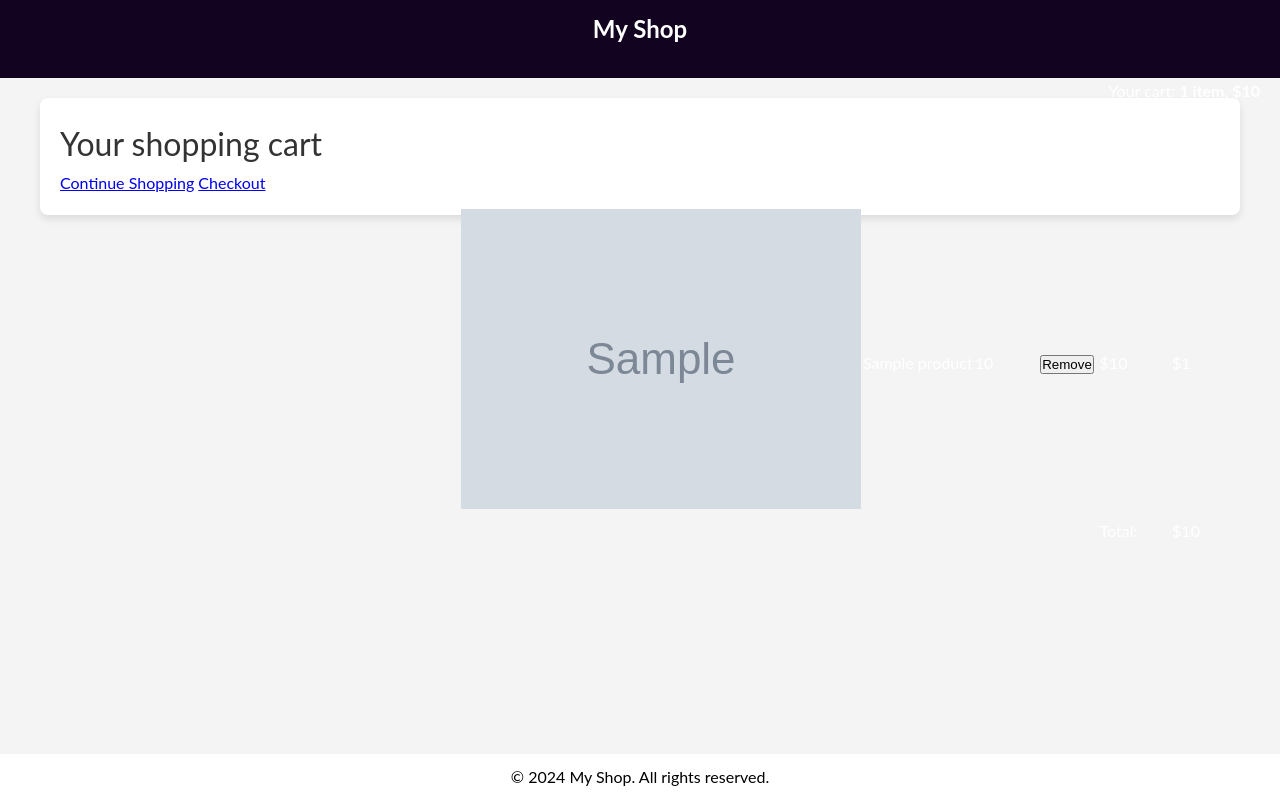
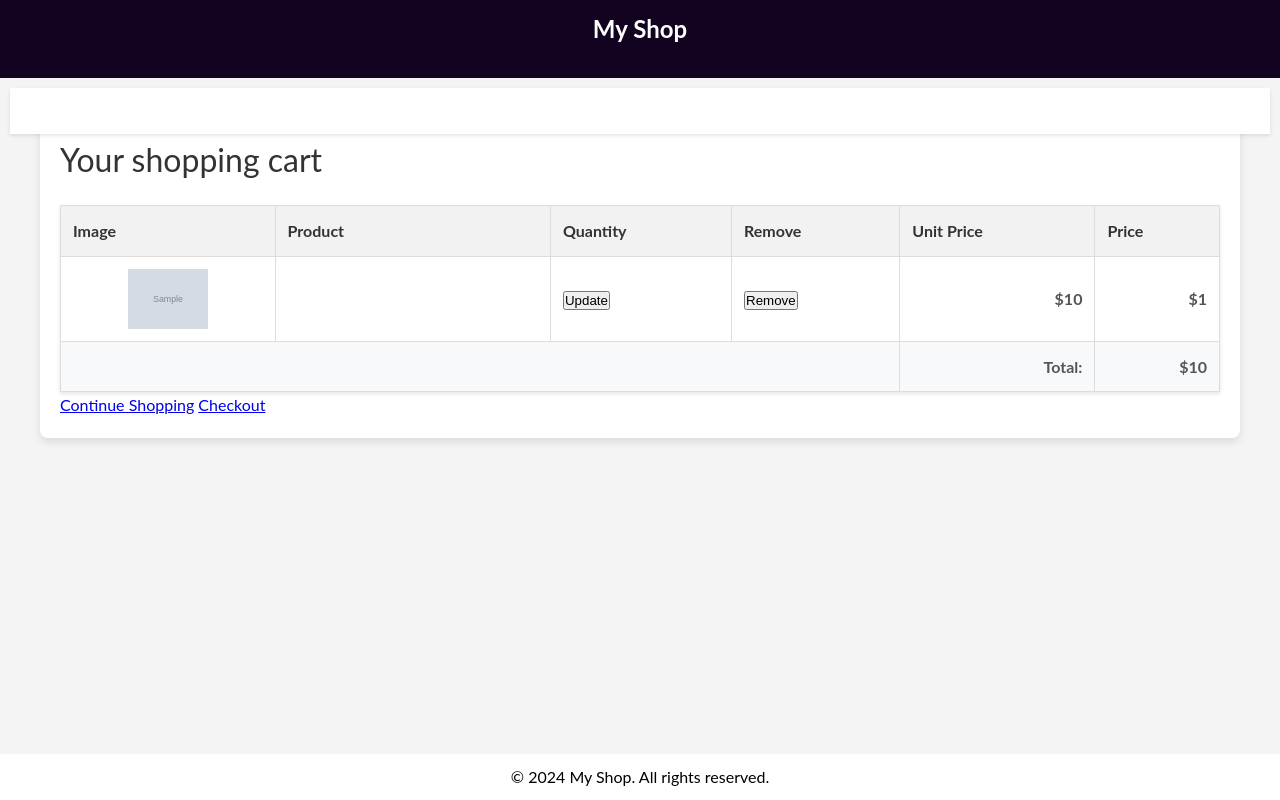
Before and after one commit to Kwesi-Nyamekye/Adefolo-online-shop, a Django app: template cart/templates/cart/cart_detail.html in a window 1280 px wide. Run offline with Django 5.2, Linux system fonts and the light colour scheme; the template is opened without the code that fills it: most values are stand-ins (such as "Sample title", 1, 10 or a date in 2020); grey boxes marked "Sample" are stand-in pictures; parts of the project's set-up code (start-up, migrations or seed data) failed here and were passed over.

Commit message:
Update views and templates

```diff
--- /dev/null
+++ b/cart/context_processors.py
@@ -0,0 +1,4 @@
+from .cart import Cart
+
+def cart(request):
+    return {'cart': Cart(request)}
--- /dev/null
+++ b/cart/static/cart/cart_detail.css
@@ -0,0 +1,79 @@
+/* Cart table */
+.cart {
+    width: 100%;
+    border-collapse: collapse;
+    margin-top: 20px;
+    background-color: #ffffff;
+    box-shadow: 0 2px 4px rgba(0, 0, 0, 0.1);
+}
+
+.cart th,
+.cart td {
+    border: 1px solid #ddd;
+    padding: 12px;
+    text-align: left;
+}
+
+.cart th {
+    background-color: #f2f2f2;
+    font-weight: bold;
+    color: #333333;
+}
+
+.cart td.num {
+    text-align: right;
+    font-weight: bold;
+    color: #555555;
+}
+
+.cart img {
+    max-width: 80px;
+    height: auto;
+    display: block;
+    margin: 0 auto; /* Center align images */
+}
+
+.cart .total {
+    background-color: #f8f9fa;
+    font-weight: bold;
+    color: #333333;
+}
+
+.cart .total td {
+    padding-top: 12px;
+    padding-bottom: 12px;
+}
+
+.cart .text-right {
+    text-align: right;
+    margin-top: 20px;
+}
+
+/* Buttons */
+.cart .button {
+    display: inline-block;
+    padding: 12px 24px;
+    background-color: #007bff;
+    color: white;
+    text-decoration: none;
+    text-align: center;
+    border-radius: 5px;
+    transition: background-color 0.3s ease;
+    margin-right: 10px;
+}
+
+.cart .button.light {
+    background-color: #f8f9fa;
+    color: #007bff;
+    border: 1px solid #007bff;
+}
+
+.cart .button:hover {
+    background-color: #0056b3;
+}
+
+.cart .button.light:hover {
+    background-color: #e9ecef;
+    color: #0056b3;
+    border: 1px solid #0056b3;
+}
--- a/cart/templates/cart/cart_detail.html
+++ b/cart/templates/cart/cart_detail.html
@@ -6,6 +6,7 @@
 {% endblock %}
 
 {% block content %}
+<link rel="stylesheet" href="{% static 'cart/cart_detail.css' %}">
     <h1>Your shopping cart</h1>
     <table class="cart">
         <thead>
@@ -23,16 +24,23 @@
                 {% with product=item.product %}
                     <tr>
                         <td>
-                            <a href="{{ product.category.get_absolute_url }}">
-                                <img src="{% if product.image %}{{ product.image.url }}{% else %}{% static 'cart/images/no_image.png' %}{% endif %}">
+                            <a href="{{ product.get_absolute_url }}">
+                                <img src="{% if product.image %}{{ product.image.url }}{% else %}{% static 'cart/images/no_image.png' %}{% endif %}" alt="{{ product.name }}">
                             </a>
                         </td>
                         <td>{{ product.name }}</td>
-                        <td>{{ item.quantity }}</td>
+                        <td>
+                            <form action="{% url 'cart:cart_add' product.id %}" method="post">
+                                {{ item.update_quantity_form.quantity }}
+                                {{ item.update_quantity_form.override }}
+                                {% csrf_token %}
+                                <input type="submit" value="Update">
+                            </form>
+                        </td>
                         <td>
                             <form action="{% url 'cart:cart_remove' product.id %}" method="post">
+                                {% csrf_token %}
                                 <input type="submit" value="Remove">
-                                {% csrf_token %}
                             </form>
                         </td>
                         <td class="num">${{ item.price }}</td>
@@ -49,6 +57,6 @@
     </table>
     <p class="text-right">
         <a href="{% url 'shop:product_list' %}" class="button light">Continue Shopping</a>
-        <a href="#" class="button">Checkout</a>
+        <a href="{% url 'orders:order_create' %}" class="button">Checkout</a>
     </p>
 {% endblock %}
--- a/cart/views.py
+++ b/cart/views.py
@@ -28,6 +28,11 @@
 
 def cart_details(request):
     cart = Cart(request)
+    for item in cart:
+        item['update_quantity_form'] = CartAddProductForm(initial={
+            'quantity': item['quantity'],
+            'override': True
+        })
     return render(request, "cart/cart_detail.html", {
         "cart": cart
     })
```
Also changed, not shown: cart/forms.py (+2 -6 lines), cart/urls.py (+6 -5 lines).
